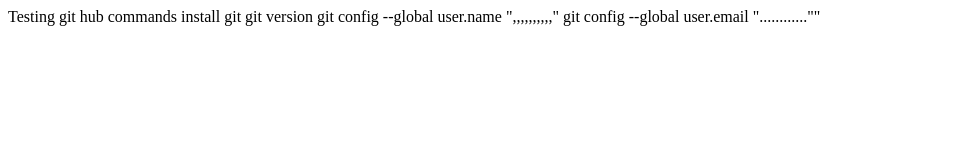
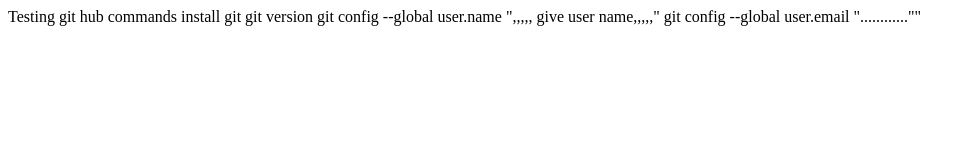
Before and after one commit to udaykumarkotla/git_Test, a plain HTML site: page index.html in a window 1280 px wide. Shown: the whole page, without its empty margins (0-975 px from the left). Drawn offline with Linux system fonts and the light colour scheme.

Commit message:
small change

```diff
--- a/index.html
+++ b/index.html
@@ -6,7 +6,7 @@
         Testing git hub commands
         install git
          git version
-         git config --global user.name ",,,,,,,,,,"
+         git config --global user.name ",,,,, give user name,,,,,"
          git config --global user.email "............""
     </body>
 </html>
```
